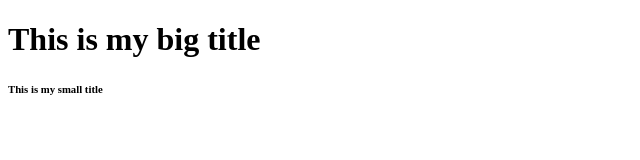
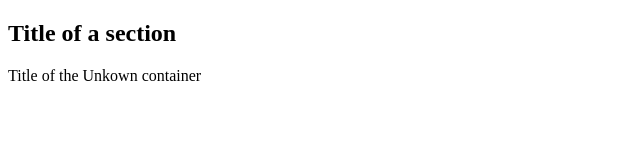
Before and after one commit to Leeharim-korean/kakaoclone, a plain HTML site: page index.html in a window 1280 px wide. Shown: the whole page, without its empty margins (0-640 px from the left). Drawn offline with Linux system fonts and the light colour scheme.

Commit message:
Giving our tags a name (ID's and Classes)
ID is unique and Class is group of same attribute.

```diff
--- a/index.html
+++ b/index.html
@@ -7,7 +7,14 @@
   <title>This is my title</title>
 </head>
 <body>
-  <h1>This is my big title</h1>
-  <h6>This is my small title</h6>
+  <section>
+    <header id="headerNumberOne" class="defaultHeader">
+      <h1>Title of a section</h1>
+    </header>
+  </section>
+
+  <div id="differentHeader" class="defaultHeader">
+    Title of the Unkown container
+  </div>
 </body>
 </html>
```
